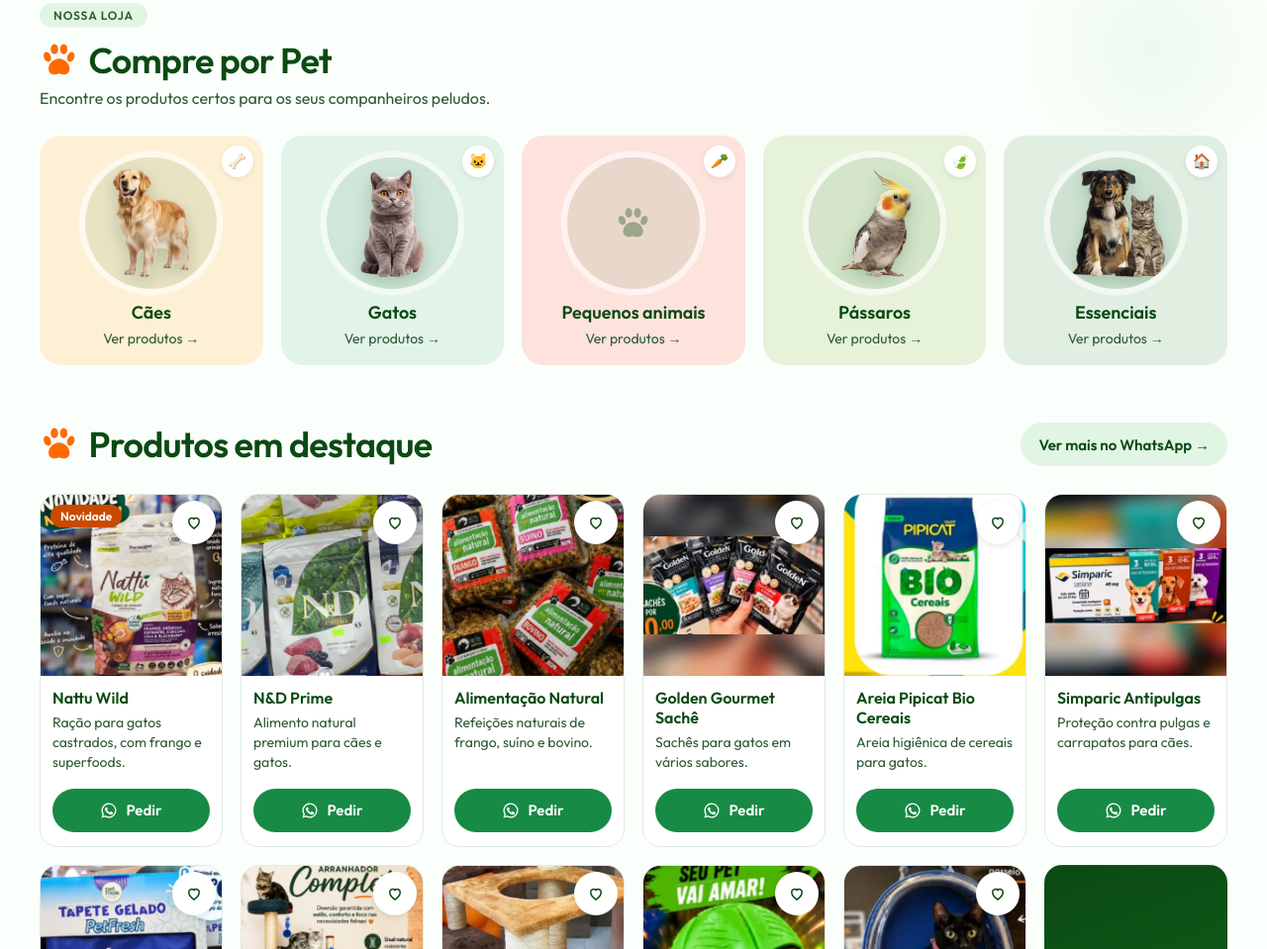
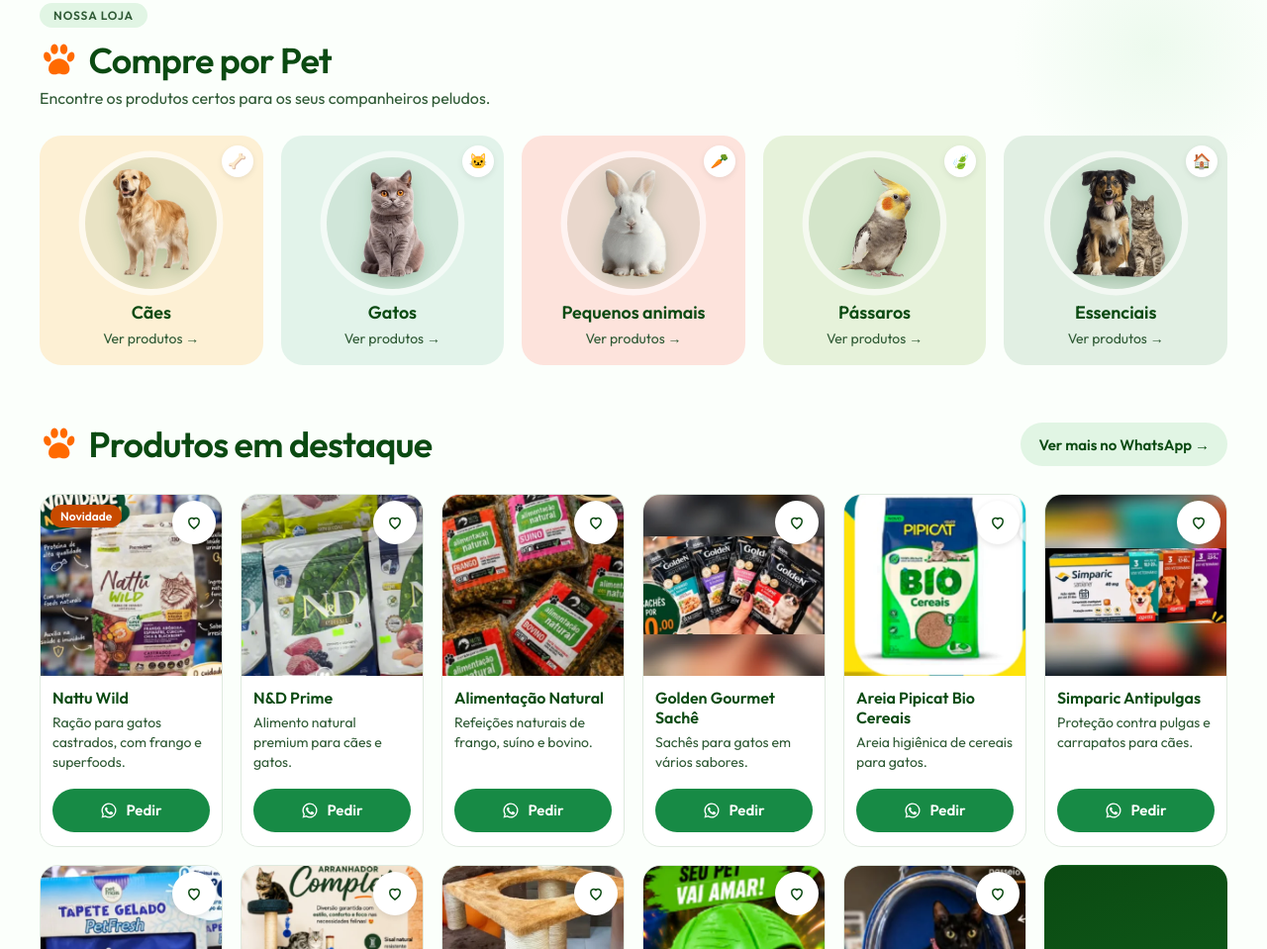
Before and after one commit to snn234/provet-duque-site, a plain HTML site: page index.html in a window 1280 px wide. Shown: the part 1679-2638 px from the top of the page at 99% size. Drawn offline with Linux system fonts and the light colour scheme.

Commit message:
Adiciona a foto do coelho na categoria "Pequenos animais"
Imagem recortada (fundo e marca d'água removidos) dentro do círculo.
Todas as cinco categorias agora têm imagem.

Co-Authored-By: Claude Sonnet 5.5 <noreply@anthropic.com>

```diff
--- a/index.html
+++ b/index.html
@@ -213,7 +213,7 @@
           </a>
           <a class="cat-card" href="https://wa.me/5591986461111" data-wa="Olá! Quero ver produtos para pequenos animais." target="_blank" rel="noopener" style="--tint:#fde3dc">
             <span class="cat-badge" aria-hidden="true">🥕</span>
-            <div class="slot" data-slot="foto-pequenos"><svg viewBox="0 0 100 100" aria-hidden="true"><use href="#paw"/></svg></div>
+            <div class="slot" data-slot="foto-pequenos"><svg viewBox="0 0 100 100" aria-hidden="true"><use href="#paw"/></svg><img src="assets/cat-pequenos.webp" width="400" height="400" loading="lazy" alt="Coelho branco sentado"></div>
             <h3>Pequenos animais</h3>
             <span class="go-link">Ver produtos →</span>
           </a>
```
Also changed, not shown: assets/cat-pequenos.webp (added).
